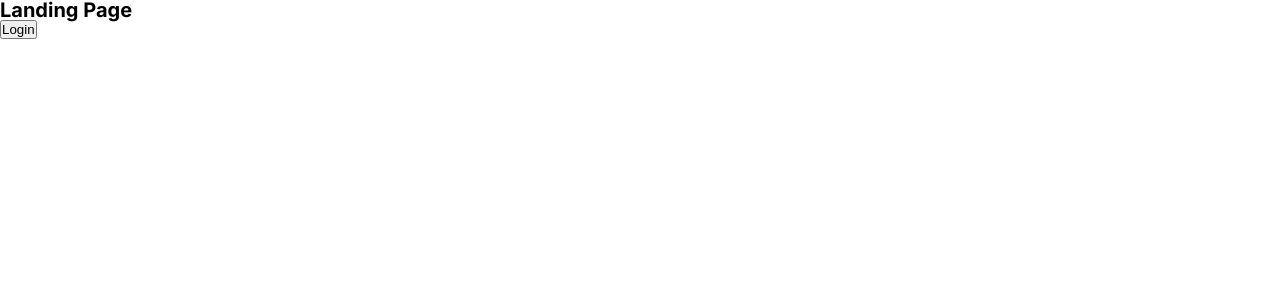
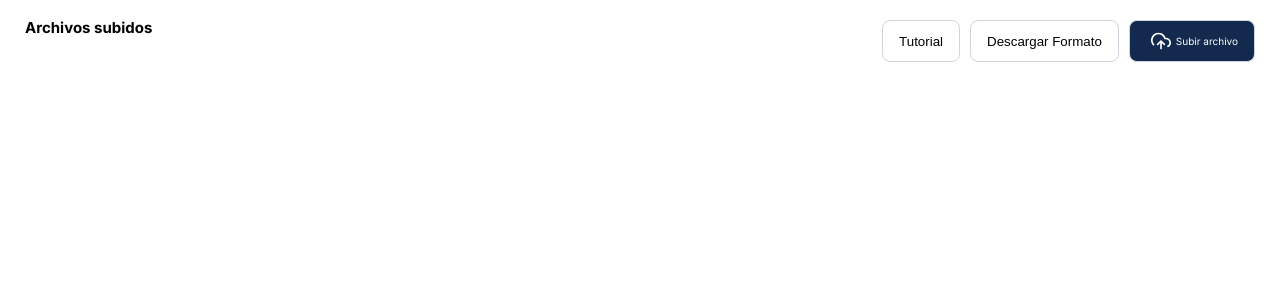
Before and after one commit to ReponStock/frontend, a Next.js app: page /filesUpload in a window 1280 px wide. Shown: the top 300 px of the page. Built offline with nearby package versions, Linux system fonts and the light colour scheme.

Commit message:
upload file function created

```diff
--- a/src/app/filesUpload/page.tsx
+++ b/src/app/filesUpload/page.tsx
@@ -1,8 +1,51 @@
+"use client";
+
+import Image from "next/image";
+import icon from "../../../public/upload.svg";
+import "./styles.css";
+
 export default function FilesUpload() {
+  const handleFileButtonClick = () => {
+    // Abre el cuadro de diálogo de selección de archivo cuando se hace clic en el botón personalizado.
+    document.getElementById("file-input")?.click();
+  };
+
+  const handleFileInputChange = (
+    event: React.ChangeEvent<HTMLInputElement>
+  ) => {
+    const file = event.target.files?.[0];
+    if (file) {
+      // Aquí puedes hacer algo con el archivo seleccionado, como enviarlo a un servidor o realizar alguna acción.
+      console.log("Archivo seleccionado:", file);
+    }
+  };
+
   return (
-    <div>
-      <h1>Landing Page</h1>
-      <button>Login</button>
-    </div>
+    <section>
+      <div className="nav flex justify-between flex-row">
+        <h2>Archivos subidos</h2>
+        <div className="nav-buttons">
+          <button className="file-button">Tutorial</button>
+          <button className="file-button">Descargar Formato</button>
+          <div className="file-button blue" onClick={handleFileButtonClick}>
+            <Image
+              className="mx-5"
+              src={icon}
+              width="20"
+              height="20"
+              alt="Upload Icon"
+            />
+            <p>Subir archivo</p>
+          </div>
+          {/* Input oculto para seleccionar archivos */}
+          <input
+            type="file"
+            id="file-input"
+            style={{ display: "none" }}
+            onChange={handleFileInputChange}
+          />
+        </div>
+      </div>
+    </section>
   );
 }
--- /dev/null
+++ b/src/app/filesUpload/styles.css
@@ -0,0 +1,25 @@
+.nav{
+  padding: 20px 25px;
+}
+
+.nav-buttons{
+  display: flex;
+  gap: 10px;
+}
+
+.file-button{
+  width: fit-content;
+  padding: 10px 16px;
+  background-color: var(--white);
+  border: 1px solid #D0D5DD;
+  border-radius: 8px;
+  display: flex;
+  align-items: center;
+  text-align: center;
+  cursor: pointer;
+}
+
+.file-button.blue{
+  background-color: var(--blue);
+  color: var(--white)
+}
--- a/src/app/globals.css
+++ b/src/app/globals.css
@@ -114,3 +114,22 @@ li {
   --val: 4.029999999999999vw;
   --max: 2rem;
 } */
+
+.flex{
+  display: flex;
+}
+
+.flex-col{
+  flex-direction: column;
+}
+.flex-row{
+  flex-direction: row;
+}
+.justify-between{
+  justify-content: space-between;
+}
+
+.mx-5{
+  margin-left: 0.5rem;
+  margin-right: 0.5rem;
+}
--- a/src/app/page.tsx
+++ b/src/app/page.tsx
@@ -7,11 +7,15 @@ export default function Home() {
   const NavigateLogin = () => {
     router.push("/login");
   }
+  const NavigateFilesUpload = () => {
+    router.push("/filesUpload");
+  }
 
   return (
     <div>
       <h1>Landing Page</h1>
       <button onClick={()=>NavigateLogin()}>Login</button>
+      <button onClick={()=>NavigateFilesUpload()}>FilesUpload</button>
     </div>
   );
 }
```
Also changed, not shown: public/upload.svg (added).
